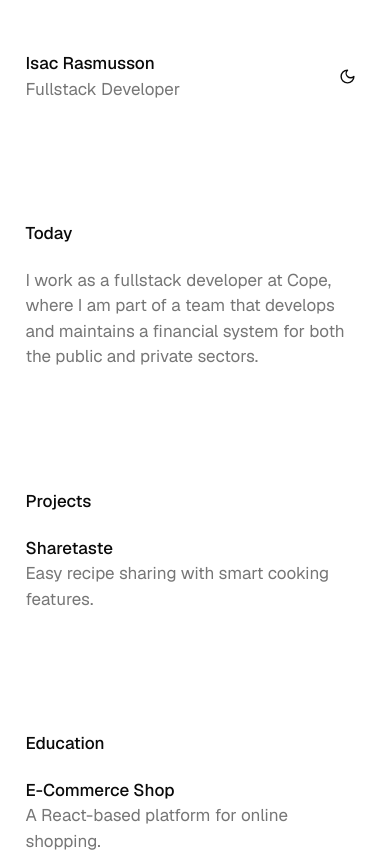
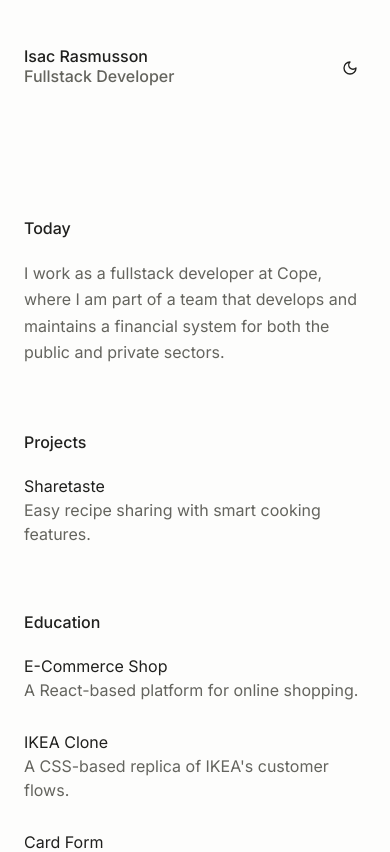
Before and after one commit to isacrasmusson/portfolio, a Next.js app: page / in a window 390 px wide. Shown: the top 852 px of the page. Built offline with nearby package versions, Linux system fonts and the light colour scheme.

Commit message:
feat: improve semantics, mobile behaviour, colors and margins

```diff
--- a/app/globals.css
+++ b/app/globals.css
@@ -4,48 +4,48 @@
 
 @layer base {
   :root {
-    --background: 0 0% 100%;
-    --foreground: 0 0% 3.9%;
-    --card: 0 0% 100%;
-    --card-foreground: 0 0% 3.9%;
-    --popover: 0 0% 100%;
-    --popover-foreground: 0 0% 3.9%;
-    --primary: 0 0% 10%;
-    --primary-foreground: 0 0% 98%;
-    --secondary: 0 0% 95.9%;
-    --secondary-foreground: 0 0% 10%;
-    --muted: 0 0% 95.9%;
-    --muted-foreground: 0 0% 46.1%;
-    --accent: 0 0% 95.9%;
-    --accent-foreground: 0 0% 10%;
-    --destructive: 0 72.22% 50.59%;
-    --destructive-foreground: 0 0% 98%;
-    --border: 0 0% 90%;
-    --input: 0 0% 90%;
-    --ring: 0 0% 64.9%;
+    --background: 60 2% 99%;
+    --foreground: 60 3% 12%;
+    --card: 60 2% 100%;
+    --card-foreground: 60 3% 12%;
+    --popover: 60 2% 100%;
+    --popover-foreground: 60 3% 12%;
+    --primary: 60 3% 10%;
+    --primary-foreground: 60 2% 93%;
+    --secondary: 60 2% 95%;
+    --secondary-foreground: 60 3% 10%;
+    --muted: 60 2% 95%;
+    --muted-foreground: 60 3% 38%;
+    --accent: 60 2% 95%;
+    --accent-foreground: 60 3% 10%;
+    --destructive: 60 72.22% 50.59%;
+    --destructive-foreground: 60 85.7% 97.3%;
+    --border: 60 2% 90%;
+    --input: 60 2% 90%;
+    --ring: 60 2% 64.9%;
     --radius: 0.5rem;
   }
 
   .dark {
-    --background: 0 0% 8.9%;
-    --foreground: 0 0% 98%;
-    --card: 0 0% 3.9%;
-    --card-foreground: 0 0% 98%;
-    --popover: 0 0% 3.9%;
-    --popover-foreground: 0 0% 98%;
-    --primary: 0 0% 98%;
-    --primary-foreground: 0 0% 10%;
-    --secondary: 0 0% 15.9%;
-    --secondary-foreground: 0 0% 98%;
-    --muted: 0 0% 15.9%;
-    --muted-foreground: 0 0% 64.9%;
-    --accent: 0 0% 15.9%;
-    --accent-foreground: 0 0% 98%;
-    --destructive: 0 62.8% 30.6%;
-    --destructive-foreground: 0 85.7% 97.3%;
-    --border: 0 0% 15.9%;
-    --input: 0 0% 15.9%;
-    --ring: 0 0% 83.9%;
+    --background: 60 3% 6%;
+    --foreground: 60 2% 93%;
+    --card: 60 3% 3.9%;
+    --card-foreground: 60 2% 93%;
+    --popover: 60 3% 3.9%;
+    --popover-foreground: 60 2% 93%;
+    --primary: 60 2% 93%;
+    --primary-foreground: 60 3% 10%;
+    --secondary: 60 3% 9.6%;
+    --secondary-foreground: 60 2% 93%;
+    --muted: 60 3% 9.6%;
+    --muted-foreground: 60 4% 69%;
+    --accent: 60 3% 9.6%;
+    --accent-foreground: 60 2% 93%;
+    --destructive: 60 62.8% 30.6%;
+    --destructive-foreground: 60 85.7% 97.3%;
+    --border: 60 3% 9.6%;
+    --input: 60 3% 9.6%;
+    --ring: 60 2% 83.9%;
   }
 }
 
@@ -55,7 +55,6 @@
   }
   html {
     @apply scroll-smooth;
-    font-size: 17px;
   }
   body {
     @apply bg-background text-foreground;
@@ -87,3 +86,7 @@ a {
 a:hover {
   text-decoration-color: var(--foreground);
 }
+
+p {
+  line-height: 1.65;
+}
--- a/app/layout.tsx
+++ b/app/layout.tsx
@@ -1,18 +1,13 @@
+import "./globals.css";
 import type { Metadata } from "next";
-import { Geist, Geist_Mono } from "next/font/google";
-import "./globals.css";
+import { Inter } from "next/font/google";
 
 import { ThemeProvider } from "@/context/theme-provider";
 import { Header } from "@/components/global/Header/Header";
 
-const geistSans = Geist({
-  variable: "--font-geist-sans",
+const inter = Inter({
   subsets: ["latin"],
-});
-
-const geistMono = Geist_Mono({
-  variable: "--font-geist-mono",
-  subsets: ["latin"],
+  display: "swap",
 });
 
 export const metadata: Metadata = {
@@ -29,9 +24,7 @@ export default function RootLayout({
   return (
     <html lang="en" suppressHydrationWarning>
       <head />
-      <body
-        className={`${geistSans.variable} ${geistMono.variable} antialiased`}
-      >
+      <body className={`${inter.className} antialiased`}>
         <ThemeProvider
           attribute="class"
           defaultTheme="system"
@@ -39,7 +32,7 @@ export default function RootLayout({
           disableTransitionOnChange
         >
           <div className="mx-auto max-w-[692px] px-6 py-12 md:py-16 antialiased overflow-x-hidden">
-            <Header className="mb-28" />
+            <Header className="mb-32" />
             <main>{children}</main>
           </div>
         </ThemeProvider>
--- a/app/page.tsx
+++ b/app/page.tsx
@@ -7,12 +7,16 @@ import { More } from "@/components/index/More";
 export default function Home() {
   return (
     <>
-      <Today className="mb-28" />
-      <Projects title="Projects" projects={projects} className="mb-28" />
+      <Today className="mb-16 sm:mb-32" />
+      <Projects
+        title="Projects"
+        projects={projects}
+        className="mb-16 sm:mb-32"
+      />
       <Projects
         title="Education"
         projects={educationalProjects}
-        className="mb-28"
+        className="mb-16 sm:mb-32"
       />
       <More />
     </>
--- a/components/global/Header/components/Logo/Logo.tsx
+++ b/components/global/Header/components/Logo/Logo.tsx
@@ -1,8 +1,14 @@
+import Link from "next/link";
+
 const Logo = () => {
   return (
     <div>
-      <h1 className="font-medium">Isac Rasmusson</h1>
-      <span className="text-muted-foreground">Fullstack Developer</span>
+      <Link href="/" className="block font-medium no-underline leading-none">
+        Isac Rasmusson
+      </Link>
+      <span className="font-medium text-muted-foreground">
+        Fullstack Developer
+      </span>
     </div>
   );
 };
--- a/components/index/ProjectCard.tsx
+++ b/components/index/ProjectCard.tsx
@@ -5,10 +5,10 @@ const ProjectCard = ({ href, title, description }: Project) => {
     <a
       href={href}
       target="_blank"
-      className="-mx-3 flex flex-col rounded-md px-3 no-underline hover:bg-accent sm:py-3"
+      className="-mx-3 flex flex-col rounded-md px-3 no-underline sm:hover:bg-accent sm:py-3"
     >
-      <div className="font-medium">{title}</div>
-      <div className="text-muted-foreground">{description}</div>
+      <span>{title}</span>
+      <span className="text-muted-foreground">{description}</span>
     </a>
   );
 };
--- a/components/index/Projects.tsx
+++ b/components/index/Projects.tsx
@@ -12,8 +12,8 @@ const Projects = ({
 }) => {
   return (
     <div className={className}>
-      <span className="mb-5 block font-medium sm:mb-6">{title}</span>
-      <div className="flex flex-col gap-4">
+      <span className="mb-5 sm:mb-4 block font-medium">{title}</span>
+      <div className="flex flex-col gap-7 sm:gap-4">
         {projects.map((project) => (
           <ProjectCard key={project.title} {...project} />
         ))}
```
